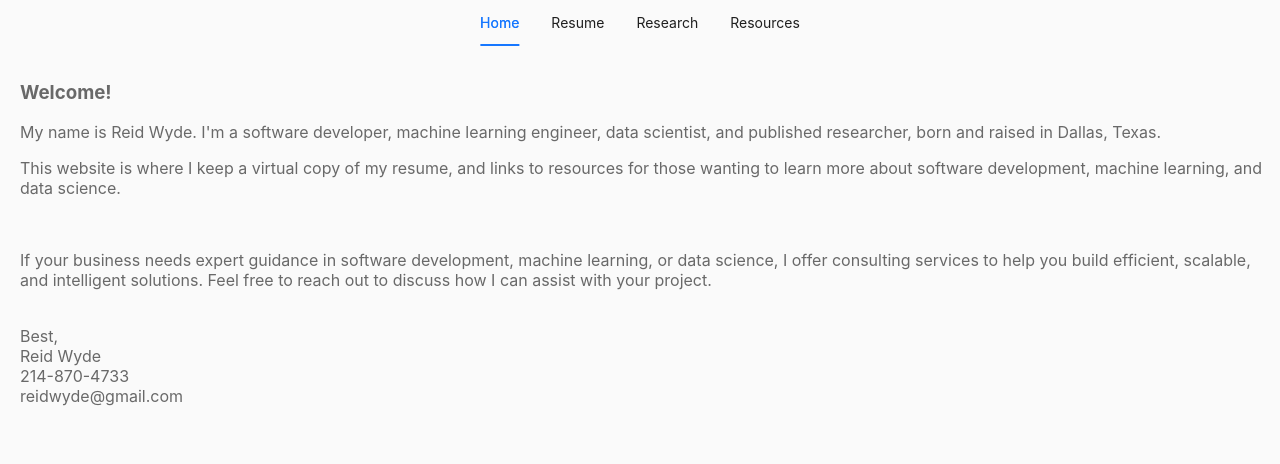
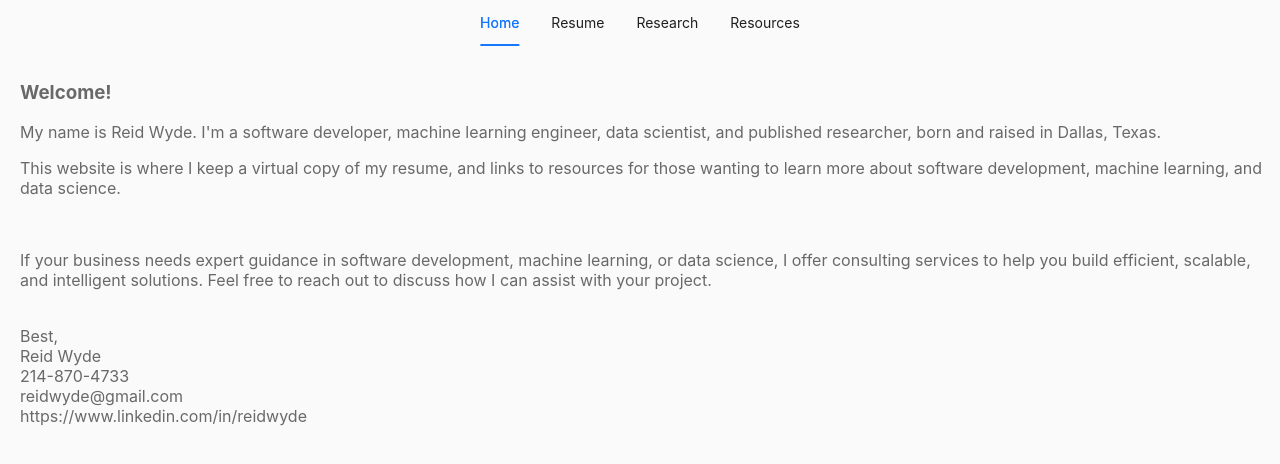
Before and after one commit to reidwyde/reidwyde.github.io, a React (Create React App) app: page /#/home in a window 1280 px wide. Shown: the top 464 px of the page. Built offline with nearby package versions, Linux system fonts and the light colour scheme.

Commit message:
updating homepage

```diff
--- a/src/home.tsx
+++ b/src/home.tsx
@@ -47,6 +47,7 @@ const Home = () => {
                 <NoMarginP>Reid Wyde</NoMarginP>
                 <NoMarginP>214-870-4733</NoMarginP>
                 <NoMarginP>reidwyde@gmail.com</NoMarginP>
+                <NoMarginP>https://www.linkedin.com/in/reidwyde</NoMarginP>
             </PadLeft20px>
         </>
     );
```
